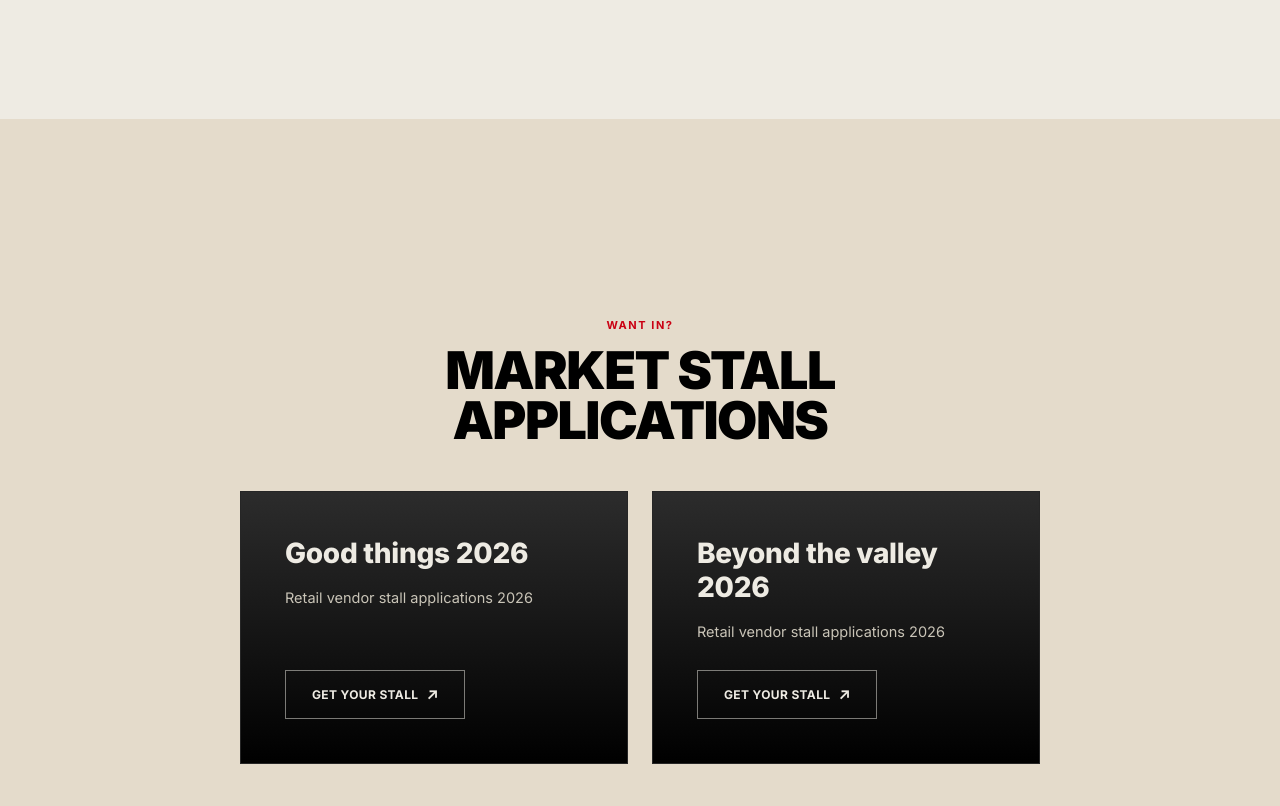
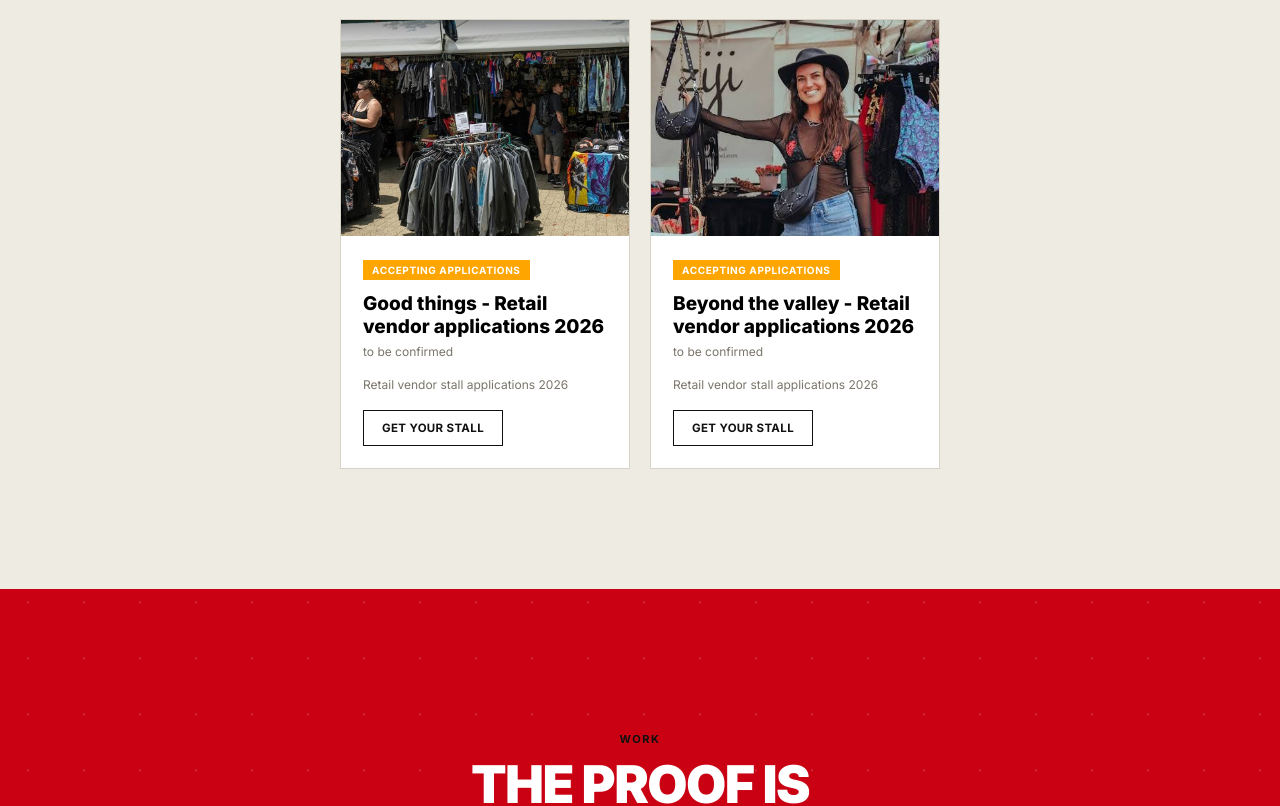
Before and after one commit to richhdev/happen-prototype, a Next.js app: page / in a window 1280 px wide. Shown: the part 1947-2753 px from the top of the page. Built offline with nearby package versions, Linux system fonts and the light colour scheme; no server answers.

Commit message:
Traders - update market stall content

```diff
--- a/app/page.js
+++ b/app/page.js
@@ -19,13 +19,14 @@
       <Nav />
       <Hero />
       <WhatsOn />
-      <Traders />
+
       <Work />
       <Services />
       <Testimonials />
       <Artists />
       <Venues />
       <About />
+      <Traders />
       <Instagram />
       <Contact />
     </main>
--- a/components/Traders.jsx
+++ b/components/Traders.jsx
@@ -1,18 +1,20 @@
 "use client";
 import { Reveal } from "@/components/ui";
 
-const MARRKETSTALL = [
+const CARDS = [
   {
-    title: "Good things 2026",
-    body: "Retail vendor stall applications 2026",
+    kicker: "Market traders",
+    title: "Set up a stall at a major festival.",
+    body: "We manage market villages at Australia's biggest events. If you've got a stall worth bringing, we've got the space, the crowd, and the process handled from application through to show day.",
     cta: "Get your stall",
-    href: "https://form.jotform.com/261311126413846",
+    href: "https://docs.google.com/forms/d/e/1FAIpQLSckRb2G14DYaI8nsFkefg57j11VgkiwvdGxYnOqG9SUGjYu_g/viewform",
   },
   {
-    title: "Beyond the valley 2026",
-    body: "Retail vendor stall applications 2026",
-    cta: "Get your stall",
-    href: "https://form.jotform.com/261448233625861",
+    kicker: "Hosts & promoters",
+    title: "Become part of the Happen team.",
+    body: "We're always looking for well-connected individuals and magnetic group leaders — social, influential, and the life of the party — to join our community building network.",
+    cta: "Join the team",
+    href: "https://docs.google.com/forms/d/e/1FAIpQLSfGExZGlBSpbc4ciG6nipO5i0NgDDcdFpXRqtsu3CWuMCBO9Q/viewform",
   },
 ];
 
@@ -20,27 +22,26 @@
   return (
     <section id="a-traders" className="traders">
       <Reveal>
-        <div className="traders-heading-group">
-          <span className="traders-eyebrow">Want in?</span>
-          <h2 className="traders-heading">
-            Market Stall <br /> Applications
-          </h2>
+        <div className="heading-group">
+          <span className="eyebrow">Traders &amp; Hosts</span>
+          <h2 className="heading">Want in?</h2>
         </div>
       </Reveal>
 
-      <div className="traders-grid">
-        {MARRKETSTALL.map((c, i) => (
+      <div className="grid">
+        {CARDS.map((c, i) => (
           <Reveal key={i} once={false} amount={0.5} delay={i * 160}>
-            <div className="traders-card">
-              <h3 className="traders-title">{c.title}</h3>
-              <p className="traders-body">{c.body}</p>
+            <div className="card">
+              <div className="kicker">{c.kicker}</div>
+              <h3 className="title">{c.title}</h3>
+              <p className="body">{c.body}</p>
               <a
                 href={c.href}
                 target="_blank"
                 rel="noopener noreferrer"
-                className="traders-cta"
+                className="cta"
               >
-                {c.cta} <span className="traders-cta-arrow">↗</span>
+                {c.cta} <span className="cta-arrow">↗</span>
               </a>
             </div>
           </Reveal>
@@ -58,13 +59,13 @@
           background: #e4dbcb;
         }
 
-        .traders-heading-group {
-          margin: 44px auto 44px;
+        .heading-group {
+          margin: 0 auto 44px;
           max-width: 760px;
           text-align: center;
         }
 
-        .traders-eyebrow {
+        .eyebrow {
           display: block;
           font-size: 11px;
           font-weight: 700;
@@ -74,7 +75,7 @@
           margin-bottom: 14px;
         }
 
-        .traders-heading {
+        .heading {
           font-size: 52px;
           font-weight: 900;
           letter-spacing: -0.03em;
@@ -84,7 +85,7 @@
           margin: 0;
         }
 
-        .traders-grid {
+        .grid {
           display: grid;
           grid-template-columns: 1fr;
           gap: 24px;
@@ -94,12 +95,12 @@
         }
 
         @media (min-width: 768px) {
-          .traders-grid {
+          .grid {
             grid-template-columns: 1fr 1fr;
           }
         }
 
-        .traders-card {
+        .card {
           background: linear-gradient(180deg, #2c2c2c, #000000);
           border: 1px solid #262626;
           padding: 44px;
@@ -109,7 +110,7 @@
           flex-direction: column;
         }
 
-        .traders-kicker {
+        .kicker {
           font-size: 10px;
           font-weight: 700;
           letter-spacing: 0.08em;
@@ -118,7 +119,7 @@
           margin-bottom: 12px;
         }
 
-        .traders-title {
+        .title {
           font-size: 28px;
           font-weight: 800;
           letter-spacing: -0.01em;
@@ -126,14 +127,14 @@
           color: #eeebe3;
         }
 
-        .traders-body {
+        .body {
           font-size: 14.5px;
           color: #c9c4b7;
           line-height: 1.65;
           margin: 0 0 26px;
         }
 
-        .traders-cta {
+        .cta {
           display: inline-flex;
           align-items: center;
           gap: 8px;
@@ -149,7 +150,7 @@
           align-self: flex-start;
         }
 
-        .traders-cta-arrow {
+        .cta-arrow {
           font-size: 15px;
         }
       `}</style>
--- a/components/WhatsOn.jsx
+++ b/components/WhatsOn.jsx
@@ -2,7 +2,12 @@
 import { Reveal } from "@/components/ui";
 import { asset } from "@/lib/data";
 
-const labels = { upcoming: "Upcoming", onsale: "On sale", soldout: "Sold out" };
+const labels = {
+  upcoming: "Upcoming",
+  onsale: "On sale",
+  soldout: "Sold out",
+  acceptingapplications: "Accepting applications",
+};
 
 const EVENTS = [
   {
@@ -10,6 +15,7 @@
     status: "onsale",
     date: "Sep 5th 2026",
     description: "Torrensville, SA Thebarton Theatre",
+    cta: "Get tickets",
     link: "https://www.ticketmaster.com.au/party-girl-tour-forgotten-cities-presented-torrensville-05-09-2026/event/130064E68D62206C",
     img: asset("assets/event-party-girl-tour.jpg"),
   },
@@ -18,6 +24,7 @@
     status: "soldout",
     date: "Sept 09 2026",
     description: "Auckland, NZ, New Zealand, The Civic, Auckland,",
+    cta: "Get tickets",
     link: "https://www.ticketmaster.co.nz/party-girl-tour-forgotten-cities-presented-auckland-09-09-2026/event/240064DDB8FD1EF4?currency-locale=en-au",
     img: asset("assets/event-party-girl-tour.jpg"),
   },
@@ -26,6 +33,7 @@
     status: "upcoming",
     date: "to be confirmed",
     description: "",
+    cta: "Pre register",
     link: "https://happengroup.fillout.com/dannyrants",
     img: asset("assets/event-off-the-record-tour.png"),
   },
@@ -34,8 +42,27 @@
     status: "upcoming",
     date: "31st dec 2026",
     description: "",
+    cta: "Pre register",
     link: "https://happengroup.fillout.com/t/fQhTFKa2Ntus",
     img: asset("assets/event-chaper-nye-2026.jpg"),
+  },
+  {
+    title: "Good things - Retail vendor applications 2026",
+    status: "acceptingapplications",
+    date: "to be confirmed",
+    description: "Retail vendor stall applications 2026",
+    cta: "Get your stall",
+    link: "https://form.jotform.com/261311126413846",
+    img: asset("assets/market-stall-good-things.png"),
+  },
+  {
+    title: "Beyond the valley - Retail vendor applications 2026",
+    status: "acceptingapplications",
+    date: "to be confirmed",
+    description: "Retail vendor stall applications 2026",
+    cta: "Get your stall",
+    link: "https://form.jotform.com/261448233625861",
+    img: asset("assets/market-stall-btv.jpg"),
   },
 ];
 
@@ -72,7 +99,7 @@
                       className={`cta${soldout ? " cta-disabled" : ""}`}
                       aria-disabled={soldout || undefined}
                     >
-                      {soldout ? "Sold out" : "Get tickets ↗"}
+                      {soldout ? "Sold out" : ev.cta || "Get tickets"}
                     </a>
                   </div>
                 </div>
@@ -177,6 +204,11 @@
             border: 1px solid #d8d3c5;
           }
 
+          .status-acceptingapplications {
+            background: orange;
+            color: #fff;
+          }
+
           .title {
             font-size: 19px;
             font-weight: 800;
```
Also changed, not shown: public/assets/market-stall-btv.jpg (added), public/assets/market-stall-good-things.png (added).
